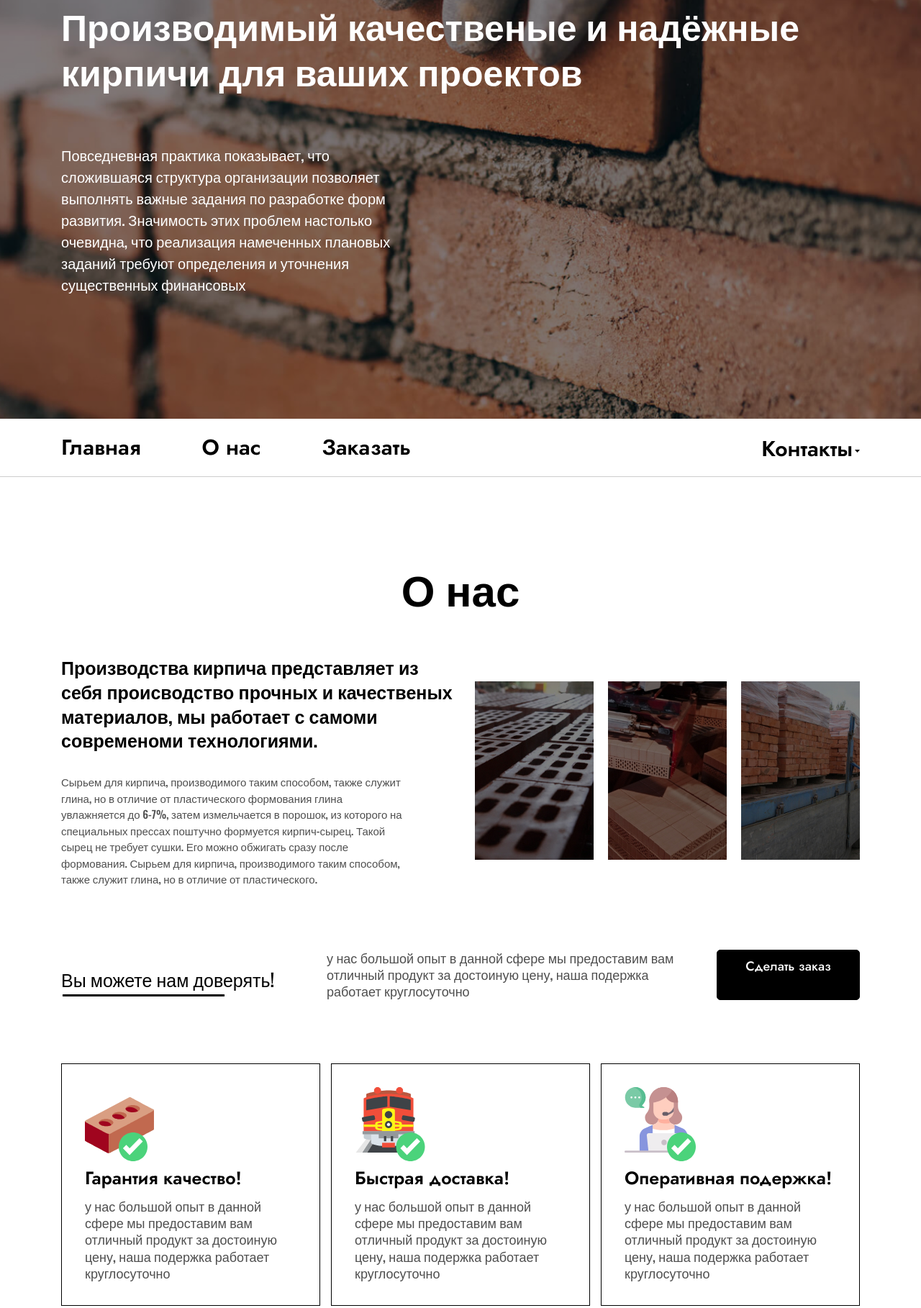
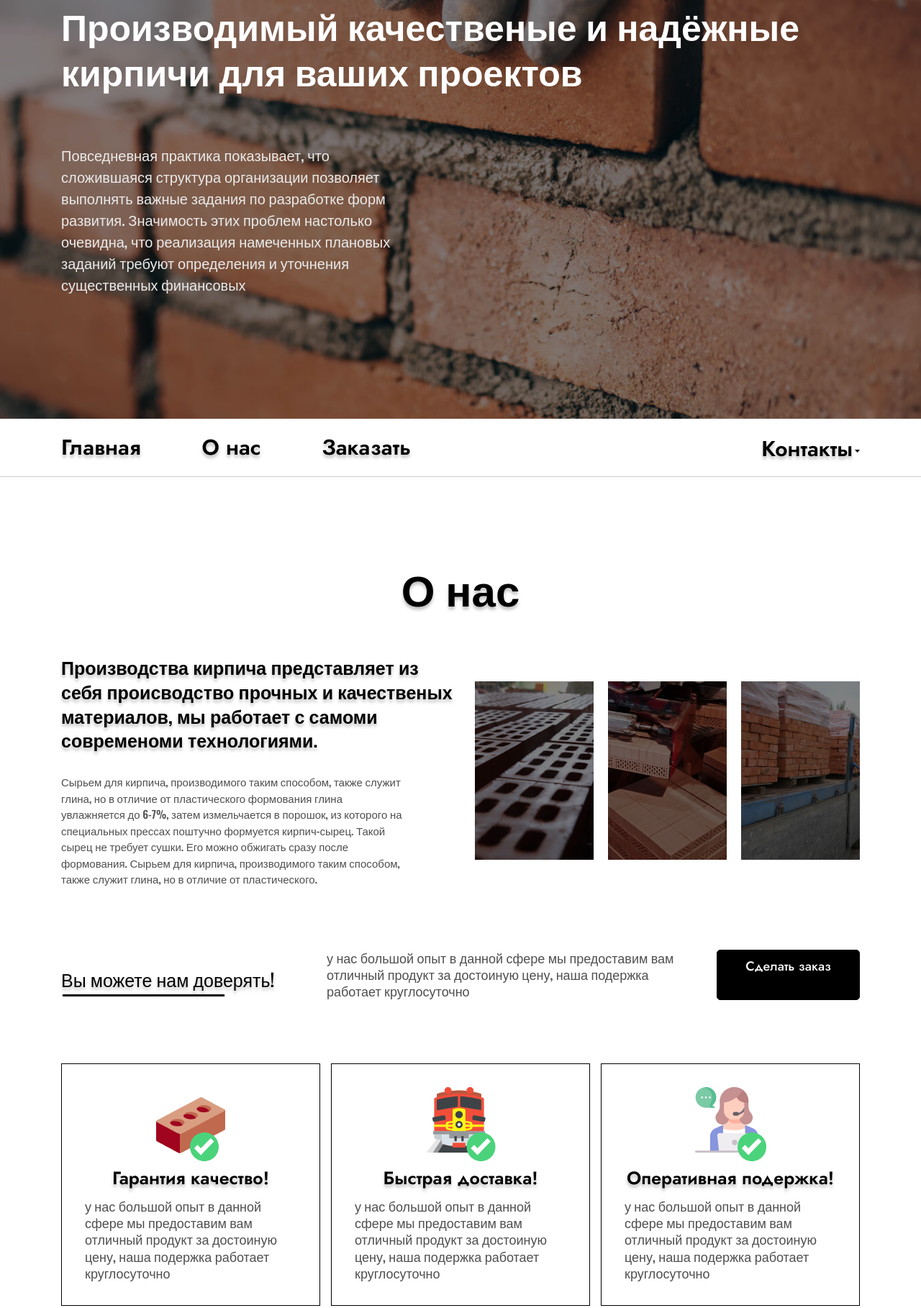
Before and after one commit to WafelT/Bricket, a website: page src/index.html in a window 1280 px wide. Shown: the part 218-2036 px from the top of the page at 72% size. Drawn offline with nearby package versions, Linux system fonts and the light colour scheme; files that its build step writes are made by us from their sources.

Commit message:
shadow refactoring

```diff
--- a/src/assets/scss/_mixins.scss
+++ b/src/assets/scss/_mixins.scss
@@ -5,7 +5,3 @@
     }
 
 }
-
-@include breakpoint ($desktop__1200-bp) {
-
-}
--- a/src/assets/scss/_vars.scss
+++ b/src/assets/scss/_vars.scss
@@ -1,6 +1,8 @@
 $black: #000;
 $white: #fff;
 $paragraph-color: #4F4F4F;
+
+$textShadow: 0px 4px 4px rgba(0, 0, 0, 0.25);
 
 
 $desktop__1200-bp: 1199.5px;
--- a/src/assets/scss/blocks/about.scss
+++ b/src/assets/scss/blocks/about.scss
@@ -18,6 +18,8 @@
     font-size: 60px;
     text-align: center;
     font-weight: 600;
+
+    text-shadow: $textShadow;
 
     @include breakpoint ($mobile__440-bp) {
         font-size: 20px;
@@ -68,6 +70,7 @@
 
 .about__information-heading {
     font-size: 25px;
+    text-shadow: $textShadow;
 
     @include breakpoint ($desktop__1200-bp) {
         font-size: 18px;
@@ -183,6 +186,8 @@
     display: flex;
     flex-direction: column-reverse;
 
+    text-shadow: $textShadow;
+
     white-space: nowrap;
     font-size: 25px;
     font-weight: 500;
--- a/src/assets/scss/blocks/cards.scss
+++ b/src/assets/scss/blocks/cards.scss
@@ -82,6 +82,10 @@
 
 .card__heading {
     margin-top: 11px;
+    margin-left: auto;
+    margin-right: auto;
+
+    text-shadow: $textShadow;
 
     font-size: 25px;
     font-weight: 600;
@@ -142,6 +146,9 @@
     width: 99px;
     height: 103px;
 
+    margin-left: auto;
+    margin-right: auto;
+
     &--ft {
         margin-top: 14px;
 
--- a/src/assets/scss/blocks/header.scss
+++ b/src/assets/scss/blocks/header.scss
@@ -77,6 +77,8 @@
 .nav__item {
     display: flex;
     line-height: 1;
+
+    text-shadow: $textShadow;
 
     @include breakpoint ($mobile__575-bp) {
         &--sidebar {
--- a/src/assets/scss/blocks/meeting-screen.scss
+++ b/src/assets/scss/blocks/meeting-screen.scss
@@ -171,6 +171,8 @@
     font-size: 20px;
     line-height: 1.5;
 
+    color: #eaeaea;
+
     font-weight: 500;
 
     @include breakpoint ($mobile__575-bp) {
--- a/src/assets/scss/blocks/sidebar.scss
+++ b/src/assets/scss/blocks/sidebar.scss
@@ -6,7 +6,7 @@
     display: none;
     position: fixed;
     z-index: 30;
-    top: 85px;
+    top: 85.6px;
     right: 0;
 
     transition: .4s ease;
```
Also changed, not shown: dist/assets/css/style.css, dist/assets/css/style.min.css, dist/assets/js/app.js.
